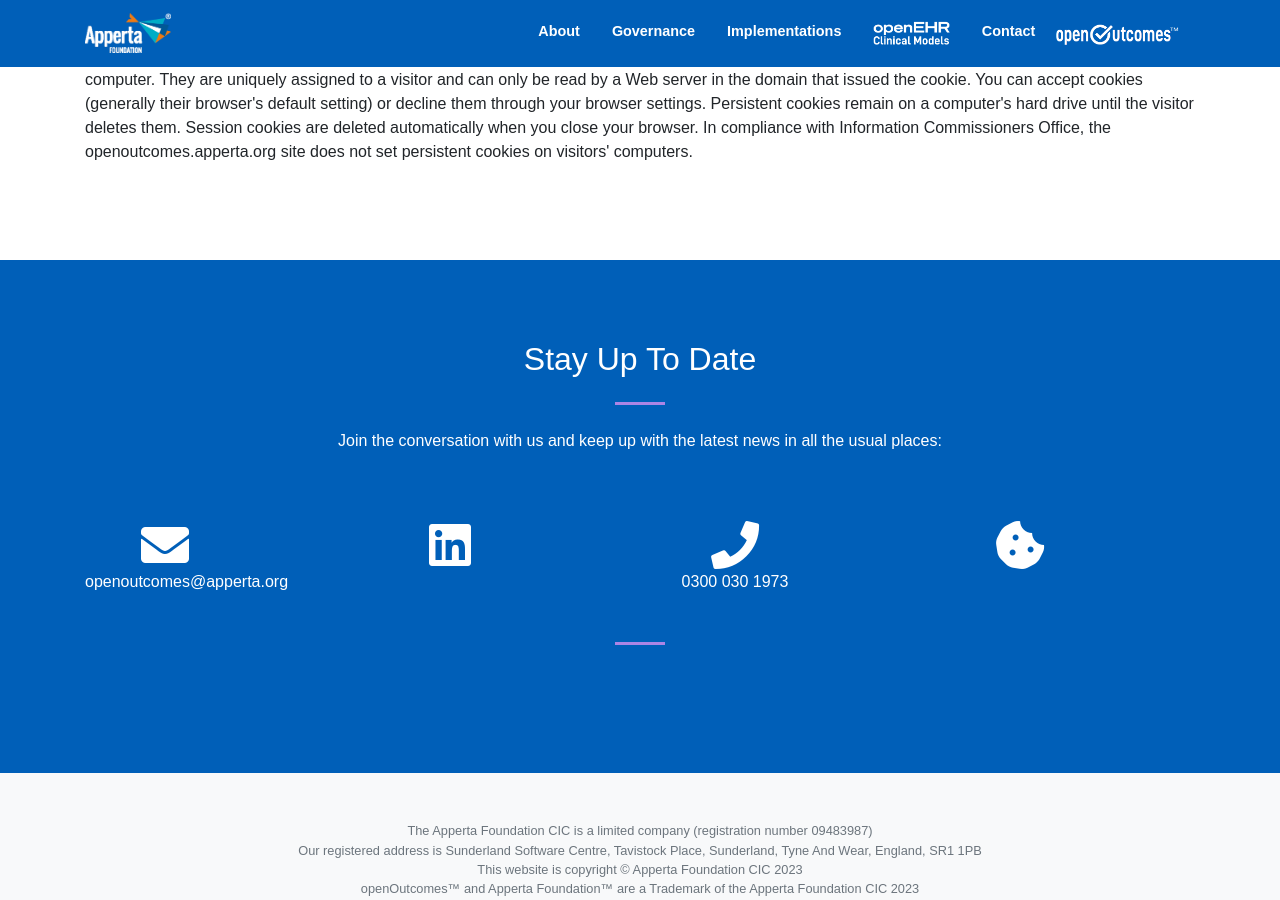
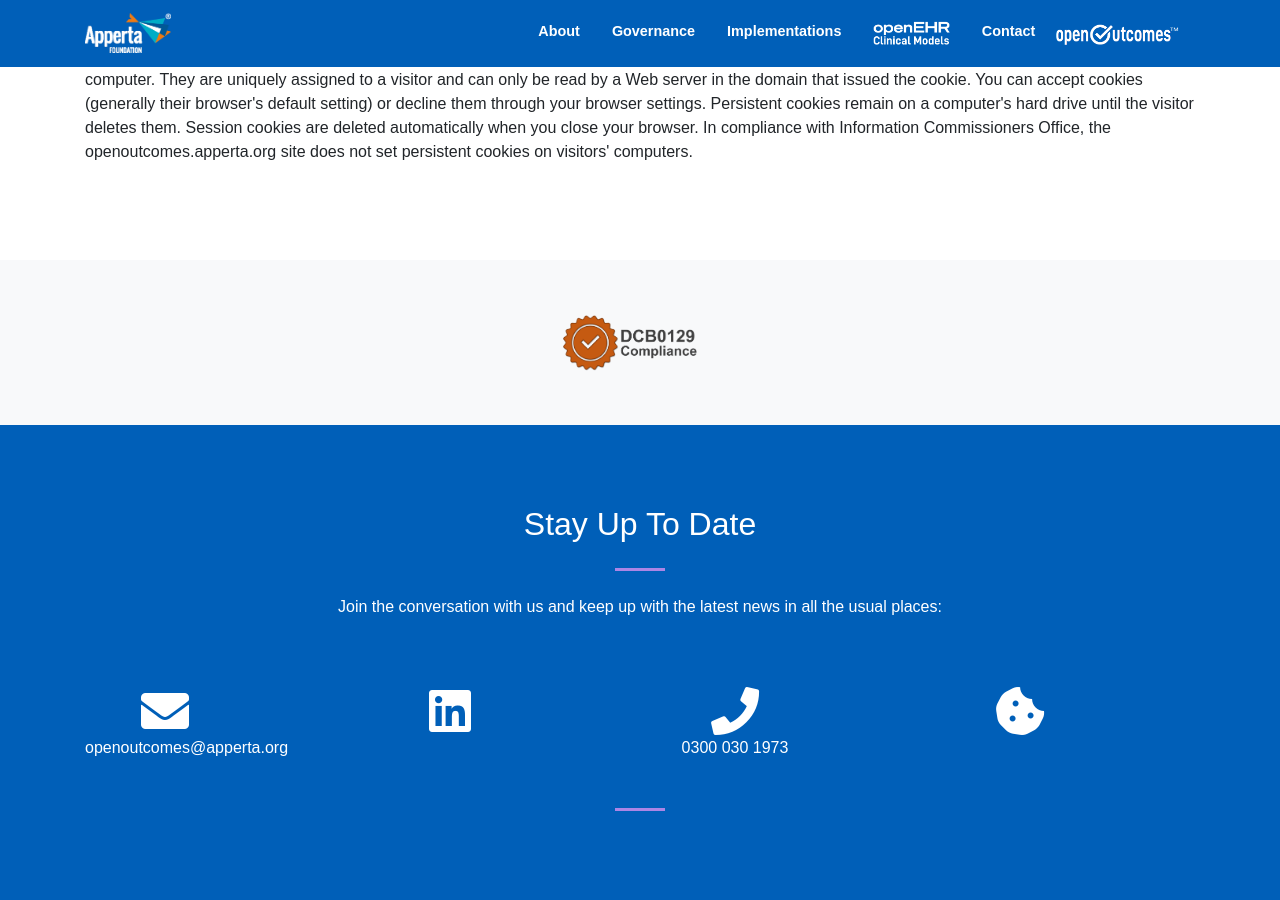
Before and after one commit to openoutcomes/openoutcomes.github.io, a Jekyll site: the page built from _pages/privacypolicy.md, in a window 1280 px wide and 900 px high, scrolled down 1132 px. Built offline with Jekyll 4.4.1, drawn with Linux system fonts in a browser that asks for light colours; nearby versions of some CDN libraries; some web fonts are replaced.

Commit message:
update/dcb

```diff
--- a/_includes/footer.html
+++ b/_includes/footer.html
@@ -1,3 +1,12 @@
+<section id="information" class="bg-light py-5">
+  <container>
+    <div class="row">
+        <div class="col-lg-8 mx-auto text-center">
+          <a href="https://digital.nhs.uk/data-and-information/information-standards/information-standards-and-data-collections-including-extractions/publications-and-notifications/standards-and-collections/dcb0129-clinical-risk-management-its-application-in-the-manufacture-of-health-it-systems" target="_blank"><img src="/img/dcb0129-compliance-2.png" width="20%" style="padding-right: 20px"></a>
+    </div>
+  </container>
+</section>
+
 <!-- <section id="contact" class="bg-secondary text-white">-->
         <section id="contact" class="text-white bg-dark">
             <div class="container text-white">
```
Also changed, not shown: img/dcb0129-compliance-2.png (added).
